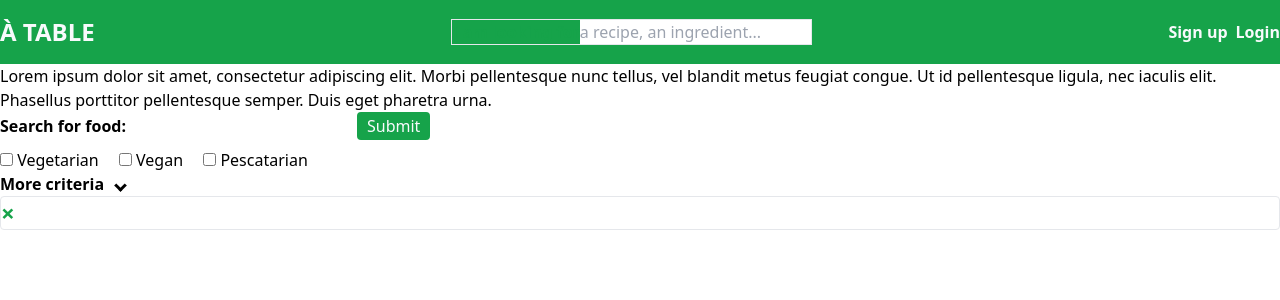
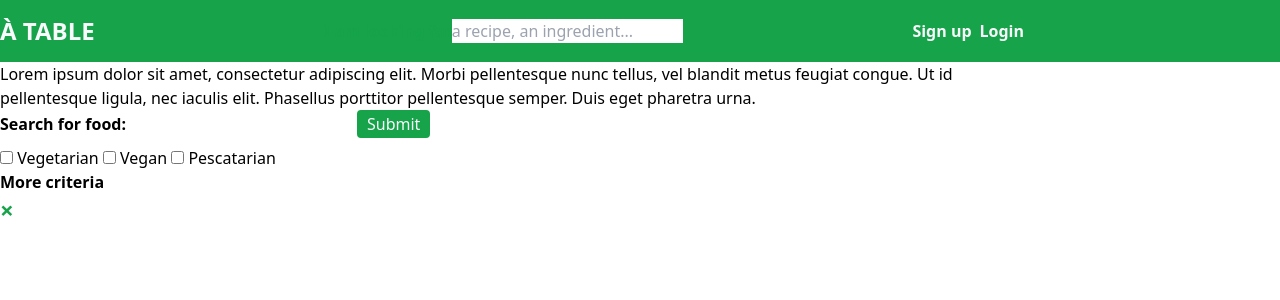
Before and after one commit to AxelBroeglin/a-table, a PHP site: page / in a window 1280 px wide. Shown: the top 300 px of the page. Run offline with PHP 8.4, Linux system fonts and the light colour scheme.

Commit message:
Updated css

```diff
--- a/public/styles.css
+++ b/public/styles.css
@@ -633,6 +633,10 @@
   width: 66.666667%;
 }
 
+.w-4\/5 {
+  width: 80%;
+}
+
 .w-4\/12 {
   width: 33.333333%;
 }
@@ -643,10 +647,6 @@
 
 .w-full {
   width: 100%;
-}
-
-.transform {
-  transform: translate(var(--tw-translate-x), var(--tw-translate-y)) rotate(var(--tw-rotate)) skewX(var(--tw-skew-x)) skewY(var(--tw-skew-y)) scaleX(var(--tw-scale-x)) scaleY(var(--tw-scale-y));
 }
 
 .cursor-pointer {
@@ -698,10 +698,6 @@
 .rounded-t-md {
   border-top-left-radius: 0.375rem;
   border-top-right-radius: 0.375rem;
-}
-
-.border {
-  border-width: 1px;
 }
 
 .border-2 {
@@ -802,12 +798,12 @@
   line-height: 2rem;
 }
 
+.font-bold {
+  font-weight: 700;
+}
+
 .font-semibold {
   font-weight: 600;
-}
-
-.font-bold {
-  font-weight: 700;
 }
 
 .uppercase {
@@ -844,53 +840,6 @@
   box-shadow: var(--tw-ring-offset-shadow, 0 0 #0000), var(--tw-ring-shadow, 0 0 #0000), var(--tw-shadow);
 }
 
-.input-red{
-  box-shadow: 0px 0px 15px 0px rgba(240,36,36,0.77);
-}
-
-#health-labels label{
-  padding-right: 1rem;
-}
-
-#search-recap-container img{
-  width:2rem;
-}
-
-#reveal-criteria label{
-  padding-right: 1rem;
-}
-
-a[target=_blank]{
-  background-image: url(../public/images/external-link.svg);
-  background-repeat:no-repeat;
-  background-position: right;
-  padding-right:1.3em;
-}
-
-.arrow {
-  border: solid black;
-  border-width: 0 3px 3px 0;
-  display: inline-block;
-  padding: 3px;
-}
-
-.down {
-  transform: rotate(45deg);
-  -webkit-transform: rotate(45deg);
-}
-
-.calendar{
-  width: 45rem;
-}
-
-.days-width{
-  width:calc(44.2rem / 7);
-}
-
-.days-div-width{
-  width: calc(40.2rem / 7);
-}
-
 .hover\:cursor-pointer:hover {
   cursor: pointer;
 }
```
Also changed, not shown: src/styles.css (+2 -49 lines).
